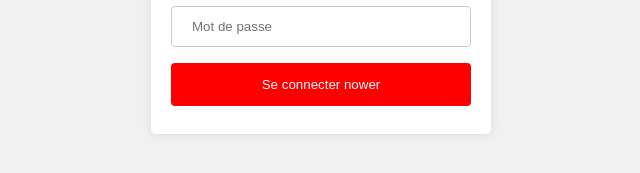
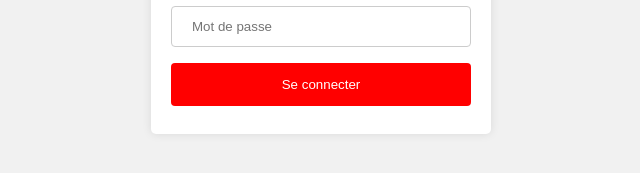
Before and after one commit to AWS-Re-Start-RDC-KINSHASA-1/projet-CI-CD-Jeremie, a plain HTML site: page index.html in a window 1280 px wide. Shown: the part 283-456 px from the top of the page, 319-959 px from the left. Drawn offline with Linux system fonts and the light colour scheme.

```diff
--- a/index.html
+++ b/index.html
@@ -61,7 +61,7 @@
             <label for="password">Mot de passe</label>
             <input type="password" id="password" name="password" placeholder="Mot de passe" required>
 
-            <button type="submit">Se connecter nower</button>
+            <button type="submit">Se connecter</button>
         </form>
     </div>
 </body>
```
